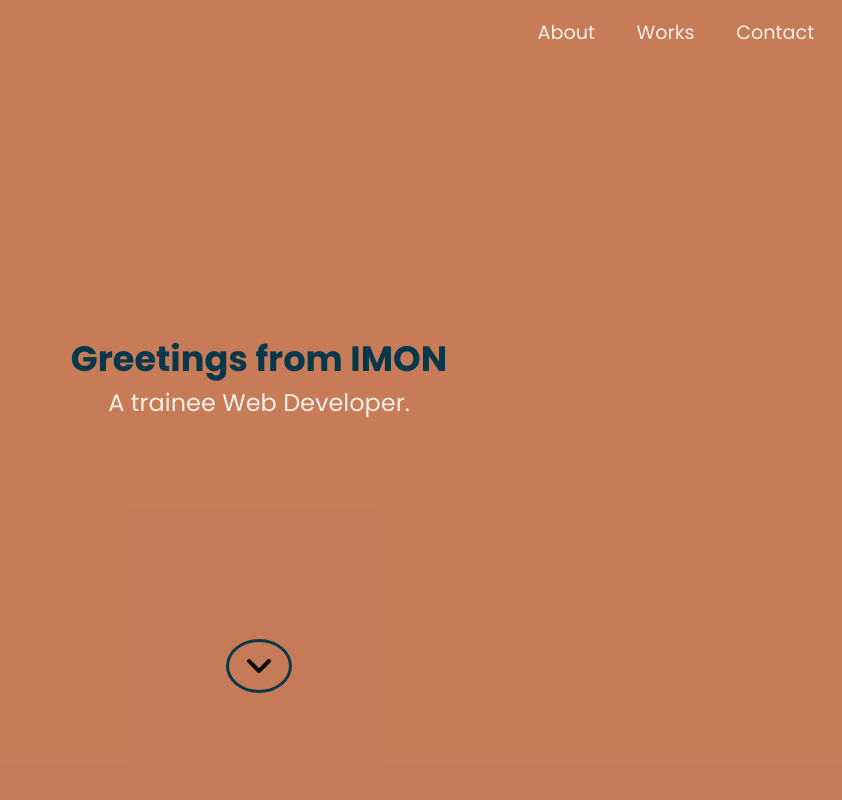
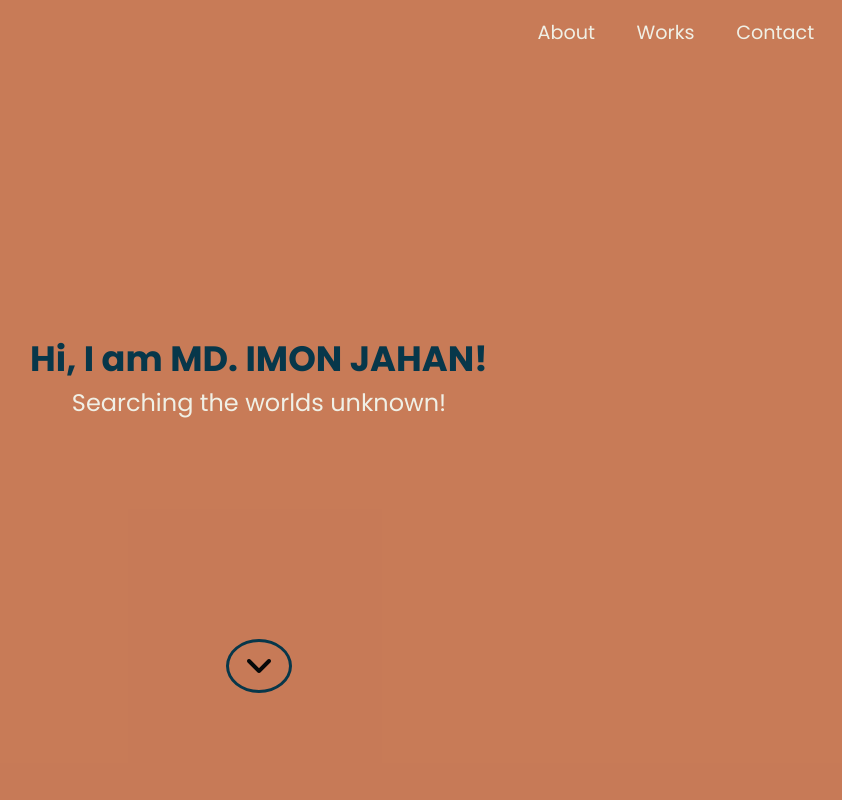
Before and after one commit to MD-IMON-JAHAN/MD-IMON-JAHAN-MY-PORTFOLIO, a plain HTML site: page index.html in a window 1280 px wide. Shown: the top 800 px of the page, without its empty margins (381-1223 px from the left). Drawn offline with nearby package versions, Linux system fonts and the light colour scheme; a web font is replaced by a local one.

Commit message:
initial commit

```diff
--- a/index.html
+++ b/index.html
@@ -64,8 +64,8 @@
     </nav>
     <div class="home-content" id="home-page">
       <div class="name">
-        <h1>Greetings from IMON</h1>
-        <p>A trainee Web Developer.</p>
+        <h1>Hi, I am MD. IMON JAHAN!</h1>
+        <p>Searching the worlds unknown!</p>
       </div>
       <div class="angle-down-icon">
         <a href="#about"><i class="fas fa-angle-down"></i></a>
```
